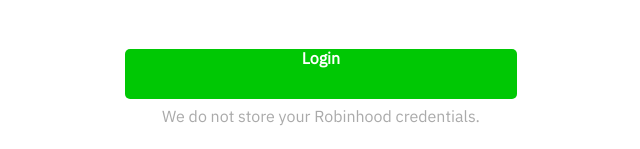
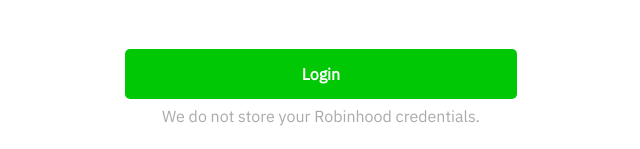
Before and after one commit to kedarrudrawar/robinhood_custom_stats, a React (Create React App) app in the folder rh_stats/: page / in a window 1280 px wide. Shown: the part 450-599 px from the top of the page, without its empty margins (319-959 px from the left). Built offline with nearby package versions, Linux system fonts and the light colour scheme.

Commit message:
fixed login position in login button

```diff
--- a/rh_stats/src/UI/css/Login.css
+++ b/rh_stats/src/UI/css/Login.css
@@ -124,6 +124,7 @@
 .login-btn {
     display: flex;
     justify-content: center;
+    align-items: center;
 
     height: 50px;
     width: 100%;
--- a/rh_stats/src/components/login/Login.js
+++ b/rh_stats/src/components/login/Login.js
@@ -59,7 +59,7 @@
                                 onChange={changePassword}>
                             </input><br/>
                         </label><br/>
-                        <button type="submit" className='login-btn login-btn-text login-contents'> Login</button>
+                        <button type="submit" className='login-btn login-btn-text'>Login</button>
                     </form>
                     <div class='note login-contents '>We do not store your Robinhood credentials.</div>
                     </div>
```
Also changed, not shown: 1 other file (tests, documents, lock files or other folders).
